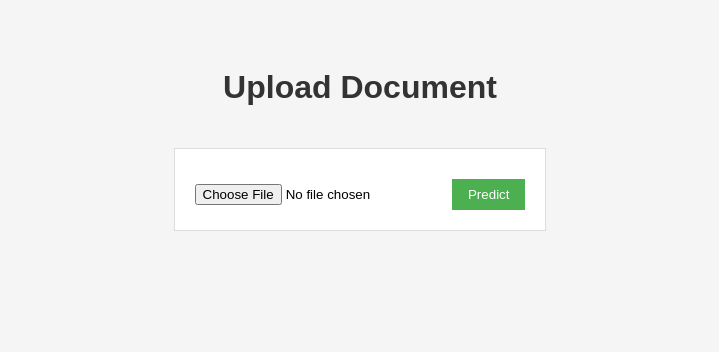
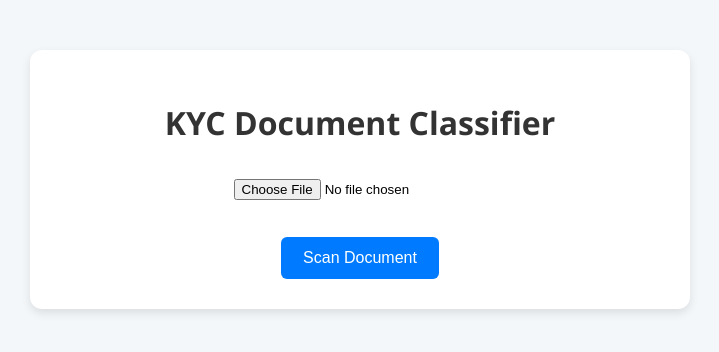
Before and after one commit to ApekshaRanjan1/KYC-Document-Verifier, a Flask app: page / in a window 1280 px wide. Shown: the top 352 px of the page, without its empty margins (280-999 px from the left). Run offline with Flask 3, Linux system fonts and the light colour scheme; parts of the project's set-up code (start-up, migrations or seed data) failed here and were passed over.

Commit message:
Enhance KYC Document Classifier: add OCR functionality, improve UI with file preview, and refine result display

```diff
--- a/ML_model/app.py
+++ b/ML_model/app.py
@@ -1,10 +1,14 @@
-from flask import Flask, render_template, request, redirect, url_for
+from flask import Flask, render_template, request, redirect, url_for, send_from_directory
 import os
 import pickle
 from werkzeug.utils import secure_filename
+import cv2
+import numpy as np
+import pytesseract
+from PIL import Image
 
 UPLOAD_FOLDER = "uploads"
-ALLOWED_EXT = {"png", "jpg", "jpeg", "pdf"}
+ALLOWED_EXT = {"png", "jpg", "jpeg"}
 
 app = Flask(__name__)
 app.config["UPLOAD_FOLDER"] = UPLOAD_FOLDER
@@ -14,45 +18,27 @@
 with open(MODEL_PATH, "rb") as f:
     model = pickle.load(f)
 
-# ---- If using OCR+TFIDF ----
-# with open(os.path.join("model", "vectorizer.pkl"), "rb") as f:
-#     vectorizer = pickle.load(f)
-
 # Helper
 def allowed_file(filename):
     return "." in filename and filename.rsplit(".", 1)[1].lower() in ALLOWED_EXT
 
-
-# ================================================================
-# OPTION 1: OCR + Text-based features
-# ================================================================
-"""
-import pytesseract
-from PIL import Image
-
-def preprocess(filepath):
-    # Extract text from image
-    text = pytesseract.image_to_string(Image.open(filepath))
-    # Convert to TF-IDF vector
-    return vectorizer.transform([text])
-"""
-
-# ================================================================
-# OPTION 2: Image-based model (e.g., SVM, RF on pixel features)
-# ================================================================
-import cv2
-import numpy as np
-
+# Preprocessing for ML model (image-based)
 def preprocess(filepath):
     img = cv2.imread(filepath)
     img = cv2.resize(img, (128, 128))    # must match training size
     img = img.flatten().reshape(1, -1)   # flatten to vector
     return img
 
+# OCR keyword-based fallback
+def ocr_check(filepath):
+    text = pytesseract.image_to_string(Image.open(filepath)).lower()
+    if "income tax department" in text or "permanent account number" in text:
+        return "pan"
+    elif "aadhaar" in text:
+        return "aadhaar"
+    return None
 
-# ================================================================
 # Routes
-# ================================================================
 @app.route("/")
 def index():
     return render_template("index.html")
@@ -71,13 +57,23 @@
         filepath = os.path.join(app.config["UPLOAD_FOLDER"], filename)
         file.save(filepath)
 
-        # Preprocess & predict
+        # ML model prediction
         features = preprocess(filepath)
         prediction = model.predict(features)[0]
+
+        # Cross-check with OCR
+        ocr_result = ocr_check(filepath)
+        if ocr_result:
+            prediction = ocr_result
 
         return render_template("result.html", filename=filename, prediction=prediction)
 
     return redirect(url_for("index"))
 
+# Serve uploaded files
+@app.route("/uploads/<filename>")
+def uploaded_file(filename):
+    return send_from_directory(app.config["UPLOAD_FOLDER"], filename)
+
 if __name__ == "__main__":
     app.run(port=5001, debug=True)
--- a/ML_model/static/css/style.css
+++ b/ML_model/static/css/style.css
@@ -1,27 +1,36 @@
 body {
-    font-family: Arial, sans-serif;
-    background: #f5f5f5;
-    text-align: center;
-    padding: 40px;
+  font-family: 'Segoe UI', Tahoma, Geneva, Verdana, sans-serif;
+  background: #f4f7fa;
+  margin: 0;
+  padding: 0;
+}
+.container {
+  max-width: 600px;
+  margin: 50px auto;
+  padding: 30px;
+  background: white;
+  border-radius: 12px;
+  box-shadow: 0px 4px 10px rgba(0,0,0,0.1);
+  text-align: center;
 }
 h1 {
-    color: #333;
+  color: #333;
+  margin-bottom: 20px;
 }
-form {
-    margin: 20px auto;
-    padding: 20px;
-    border: 1px solid #ddd;
-    background: white;
-    display: inline-block;
+input[type="file"] {
+  margin: 15px 0;
 }
-button {
-    margin-top: 10px;
-    padding: 8px 16px;
-    background: #4CAF50;
-    color: white;
-    border: none;
-    cursor: pointer;
+button, a.button {
+  padding: 12px 22px;
+  background: #007bff;
+  color: white;
+  border: none;
+  border-radius: 6px;
+  cursor: pointer;
+  text-decoration: none;
+  font-size: 16px;
+  transition: background 0.3s;
 }
-button:hover {
-    background: #45a049;
+button:hover, a.button:hover {
+  background: #0056b3;
 }
--- a/ML_model/templates/index.html
+++ b/ML_model/templates/index.html
@@ -2,14 +2,27 @@
 <html lang="en">
 <head>
   <meta charset="utf-8">
-  <title>Document Classifier - Aadhaar vs PAN</title>
+  <title>KYC Document Classifier</title>
   <link rel="stylesheet" href="{{ url_for('static', filename='css/style.css') }}">
+  <script>
+    function previewFile(event) {
+      const preview = document.getElementById("preview");
+      const file = event.target.files[0];
+      const reader = new FileReader();
+      reader.onload = () => { preview.src = reader.result; preview.style.display = "block"; };
+      if (file) reader.readAsDataURL(file);
+    }
+  </script>
 </head>
 <body>
-  <h1>Upload Document</h1>
-  <form action="{{ url_for('predict') }}" method="post" enctype="multipart/form-data">
-    <input type="file" name="file" accept="image/*,.pdf" required>
-    <button type="submit">Predict</button>
-  </form>
+  <div class="container">
+    <h1>KYC Document Classifier</h1>
+    <form action="{{ url_for('predict') }}" method="post" enctype="multipart/form-data">
+      <input type="file" name="file" accept="image/*" onchange="previewFile(event)" required>
+      <img id="preview" src="" alt="Preview" style="display:none; max-width:300px; margin-top:20px; border:1px solid #ccc; border-radius:8px;">
+      <br><br>
+      <button type="submit">Scan Document</button>
+    </form>
+  </div>
 </body>
 </html>
```
Also changed, not shown: ML_model/templates/result.html (+33 -4 lines).
